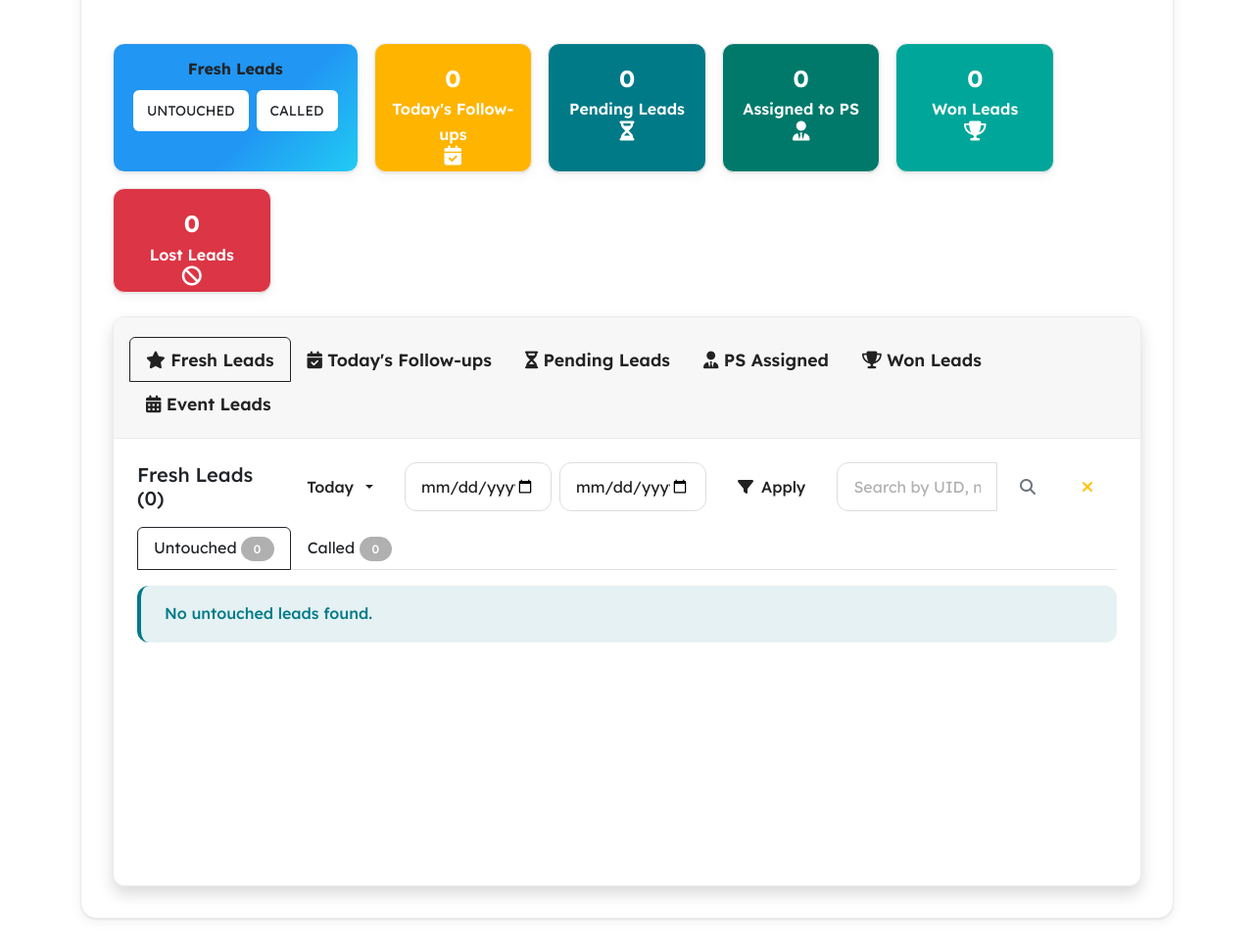
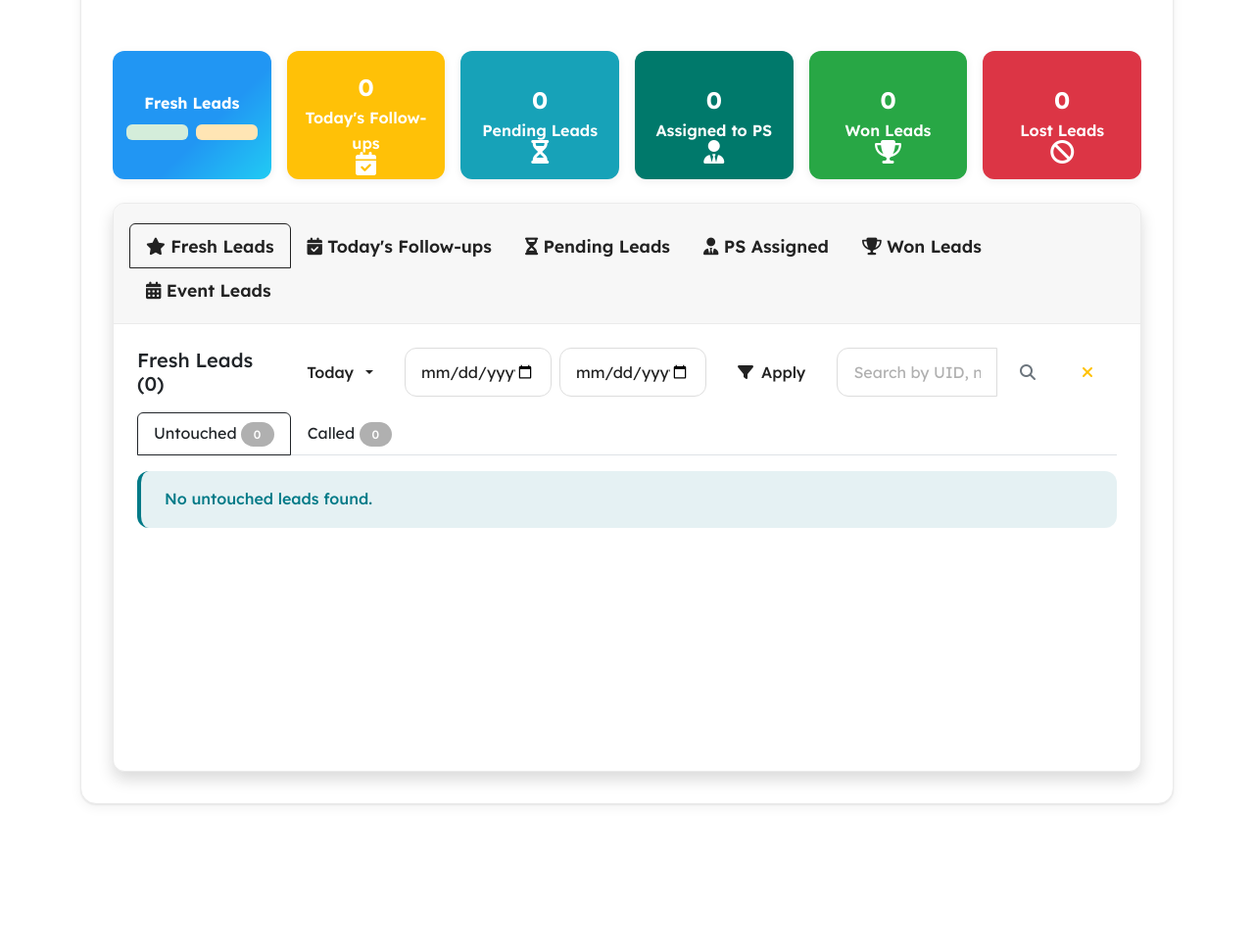
Before and after one commit to epicleads/ather_crm_system, a Flask app: template templates/cre_dashboard.html in a window 1280 px wide. Shown: the part 221-1191 px from the top of the page at 98% size. After the commit the page ends 1044 px from the top, so only its background shows below. Run offline with Flask 3, Linux system fonts and the light colour scheme; the template is opened without the code that fills it, so the values that code supplies are empty; parts of the project's set-up code (start-up, migrations or seed data) failed here and were passed over; some libraries are stand-ins or nearby versions.

Commit message:
CRE Dashboard cards updated

```diff
--- a/templates/cre_dashboard.html
+++ b/templates/cre_dashboard.html
@@ -77,39 +77,29 @@
         </div>
     </div>
 </div>
-<!-- Stats Row -->
-<div class="row g-3 mb-4 text-white">
-
+<!-- Stats Row: Now a single horizontal flex line -->
+<div class="dashboard-cards-container">
     <!-- Fresh Leads -->
-    <div class="col-md-3">
-        <div class="card p-3 text-center h-100" style="background: linear-gradient(135deg, #2196f3 60%, #21cbf3 100%);">
+    <div class="dashboard-card fresh-leads" style="background: linear-gradient(135deg, #2196f3 60%, #21cbf3 100%); color: #fff;">
         <h6 class="mb-1 fw-bold">Fresh Leads</h6>
         <div class="fs-4 fw-bold">{{ total_fresh_leads }}</div>
         <div class="d-flex justify-content-between mt-2">
-                <div class="flex-fill mx-1 bg-white text-dark rounded p-2">
+            <div class="flex-fill mx-1 rounded p-2" style="background: #d4edda; color: #155724;">
                 <div class="fw-semibold">{{ untouched_count }}</div>
-                    <small class="text-uppercase">Untouched</small>
-                </div>
-                <div class="flex-fill mx-1 bg-white text-dark rounded p-2">
+            </div>
+            <div class="flex-fill mx-1 rounded p-2" style="background: #ffe5b4; color: #b26a00;">
                 <div class="fw-semibold">{{ called_count }}</div>
-                    <small class="text-uppercase">Called</small>
-                </div>
-            </div>
-        </div>
-    </div>
-
+            </div>
+        </div>
+    </div>
     <!-- Today's Follow-ups -->
-    <div class="col-md-2">
-        <div class="card p-3 h-100 text-white bg-warning text-center">
+    <div class="dashboard-card follow-ups" style="background: #ffc107; color: #fff;">
         <div class="fs-4 fw-bold">{{ todays_followups|length }}</div>
         <div class="fw-semibold">Today's Follow-ups</div>
         <i class="fas fa-calendar-check fa-lg mt-2"></i>
     </div>
-    </div>
-
     <!-- Pending Leads -->
-    <div class="col-md-2">
-        <div class="card p-3 h-100 text-white bg-info text-center">
+    <div class="dashboard-card pending-leads" style="background: #17a2b8; color: #fff;">
         {% set pending_leads_list = [] %}
         {% for lead in attended_leads %}
             {% if lead.final_status != 'Won' and lead.final_status != 'Lost' %}
@@ -120,36 +110,64 @@
         <div class="fw-semibold">Pending Leads</div>
         <i class="fas fa-hourglass-half fa-lg mt-2"></i>
     </div>
-    </div>
-
     <!-- Assigned to PS -->
-    <div class="col-md-2">
-        <div class="card p-3 h-100 text-white bg-teal text-center" style="background-color: #00796b;">
+    <div class="dashboard-card assigned-ps" style="background: #00796b; color: #fff;">
         <div class="fs-4 fw-bold">{{ assigned_to_ps|length }}</div>
         <div class="fw-semibold">Assigned to PS</div>
         <i class="fas fa-user-tie fa-lg mt-2"></i>
     </div>
-    </div>
-
     <!-- Won Leads -->
-    <div class="col-md-2">
-        <div class="card p-3 h-100 text-white bg-success text-center">
+    <div class="dashboard-card won-leads" style="background: #28a745; color: #fff;">
         <div class="fs-4 fw-bold">{{ won_leads|length }}</div>
         <div class="fw-semibold">Won Leads</div>
         <i class="fas fa-trophy fa-lg mt-2"></i>
     </div>
-    </div>
-
     <!-- Lost Leads -->
-    <div class="col-md-2">
-        <div class="card p-3 h-100 text-white bg-danger text-center">
+    <div class="dashboard-card lost-leads" style="background: #dc3545; color: #fff;">
         <div class="fs-4 fw-bold">{{ lost_leads|length }}</div>
         <div class="fw-semibold">Lost Leads</div>
         <i class="fas fa-ban fa-lg mt-2"></i>
     </div>
 </div>
-
-</div>
+<style>
+.dashboard-cards-container {
+  display: flex;
+  flex-wrap: nowrap;
+  gap: 16px;
+  justify-content: space-between;
+  align-items: stretch;
+  overflow-x: auto;
+  padding: 8px 0 24px 0;
+}
+.dashboard-card {
+  flex: 1 1 0;
+  min-width: 160px;
+  max-width: 220px;
+  border-radius: 12px;
+  box-shadow: 0 2px 8px rgba(0,0,0,0.07);
+  padding: 18px 10px 14px 10px;
+  text-align: center;
+  margin: 0;
+  transition: box-shadow 0.2s;
+  display: flex;
+  flex-direction: column;
+  justify-content: center;
+}
+.dashboard-card i {
+  font-size: 1.5rem;
+  margin-top: 8px;
+}
+@media (max-width: 1200px) {
+  .dashboard-card { min-width: 140px; max-width: 180px; padding: 12px 6px; }
+}
+@media (max-width: 900px) {
+  .dashboard-cards-container { flex-wrap: wrap; }
+  .dashboard-card { min-width: 45vw; max-width: 48vw; margin-bottom: 12px; }
+}
+@media (max-width: 600px) {
+  .dashboard-card { min-width: 90vw; max-width: 98vw; }
+}
+</style>
 
 
 <!-- Tabs for different lead views -->
```
Lines whose indentation alone changed are shown as unchanged.
